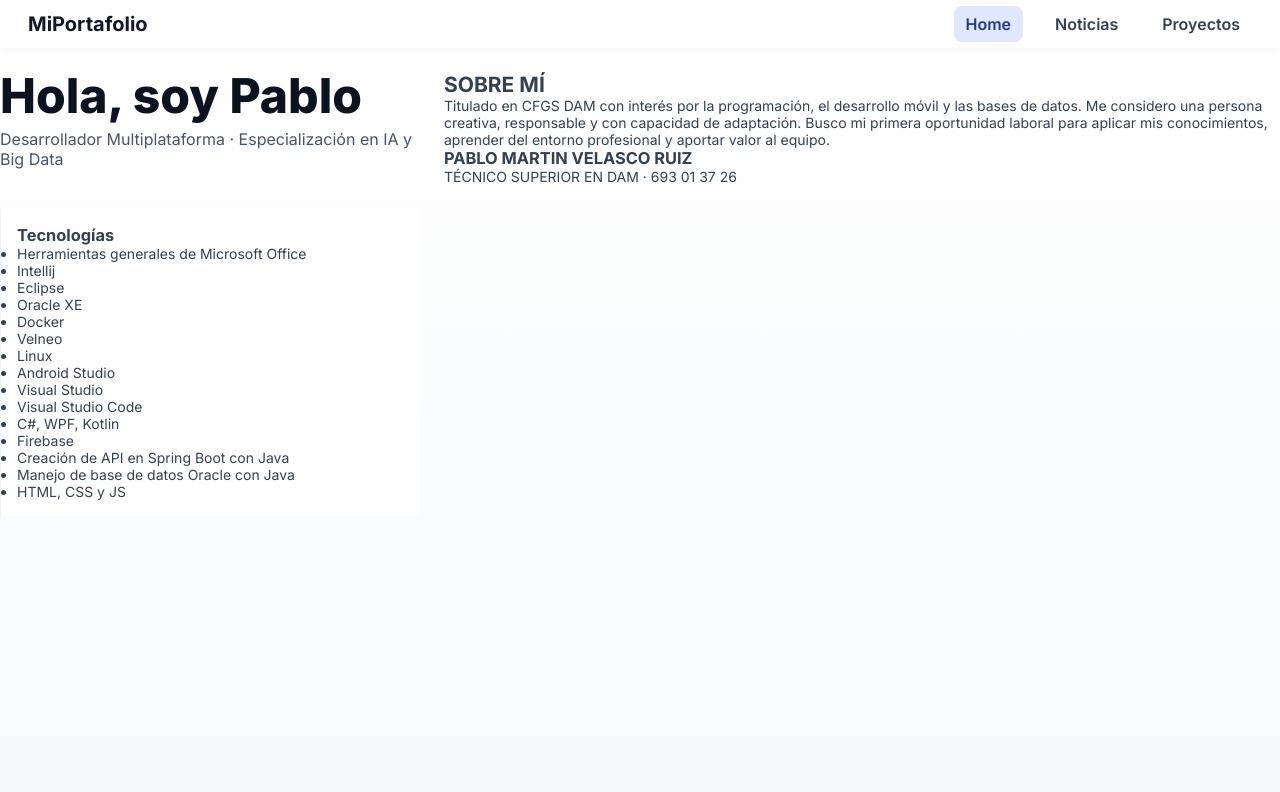
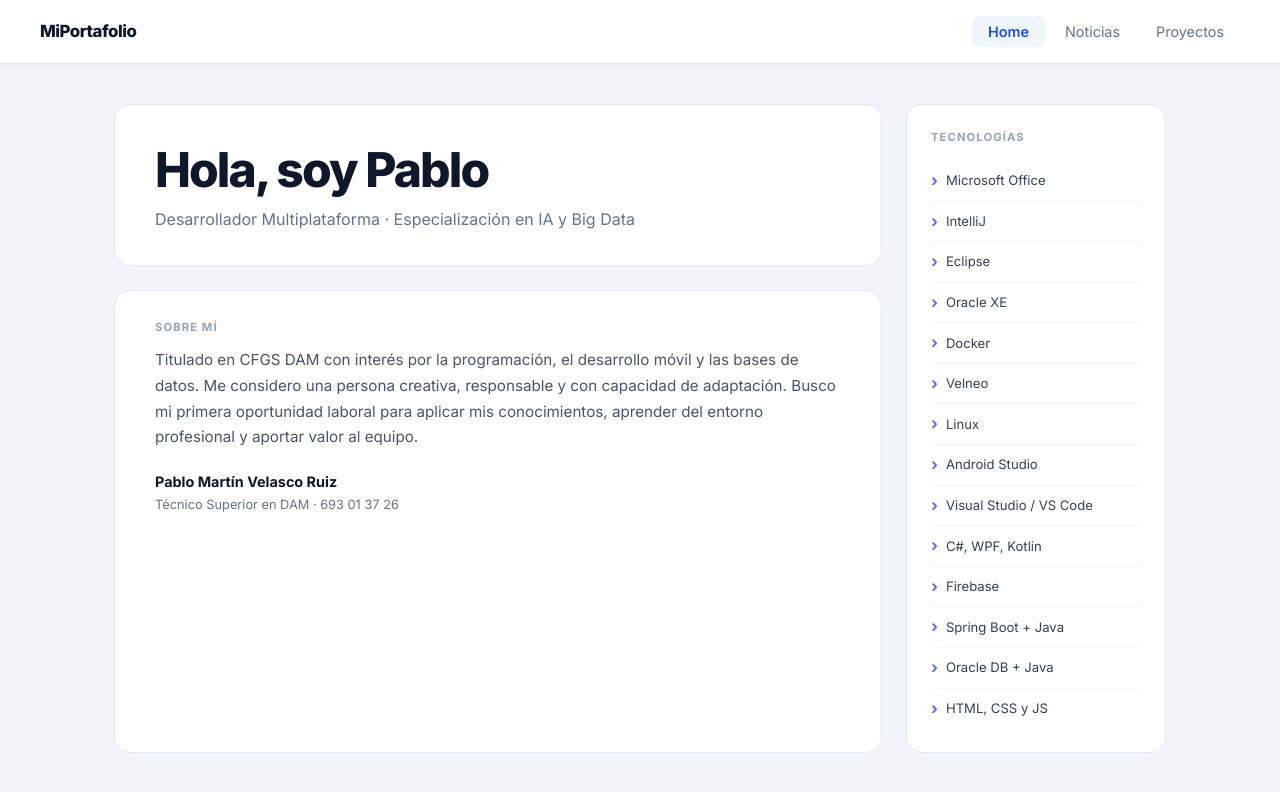
Before and after one commit to pablo2005-source/pablo2005-source.github.io, an Angular app: page /#/ in a window 1280 px wide. Shown: the top 792 px of the page. Built offline with nearby package versions, Linux system fonts and the light colour scheme.

Commit message:
preparado portfolio

```diff
--- a/src/app/layout/navbar/navbar.css
+++ b/src/app/layout/navbar/navbar.css
@@ -2,56 +2,75 @@
   display: flex;
   justify-content: space-between;
   align-items: center;
-  padding: 12px 28px;
-  background: rgba(255,255,255,0.9);
-  box-shadow: 0 2px 6px rgba(15,23,42,0.04);
+  padding: 0 40px;
+  height: 64px;
+  background: #fff;
+  border-bottom: 1px solid #e2e8f0;
   position: sticky;
   top: 0;
   z-index: 100;
+  box-shadow: 0 1px 3px rgba(15,23,42,0.06);
 }
 
 .logo {
-  font-size: 20px;
-  font-weight: 700;
+  font-size: 1.05rem;
+  font-weight: 800;
   color: #0f172a;
+  letter-spacing: -0.03em;
 }
 
 .nav-links {
-  list-style: none;
   display: flex;
-  gap: 20px;
+  gap: 4px;
   align-items: center;
 }
 
 .nav-links a {
-  text-decoration: none;
-  color: #334155;
-  font-weight: 600;
-  padding: 8px 12px;
+  font-size: 0.9rem;
+  font-weight: 500;
+  color: #64748b;
+  padding: 7px 16px;
   border-radius: 8px;
+  transition: background 0.15s, color 0.15s;
 }
 
 .nav-links a:hover {
-  background: #eef2ff;
-  color: #1e40af;
+  background: #f1f5f9;
+  color: #0f172a;
 }
 
-/* Mobile */
+.nav-links a.active {
+  background: #eff6ff;
+  color: #1d4ed8;
+  font-weight: 600;
+}
+
 .hamburger {
   display: none;
-  background: transparent;
+  background: none;
   border: none;
-  font-size: 20px;
+  font-size: 22px;
+  cursor: pointer;
+  padding: 4px 8px;
+  color: #334155;
 }
 
 @media (max-width: 700px) {
+  .navbar { padding: 0 20px; }
   .hamburger { display: block; }
-  .nav-links { display: none; position: absolute; right: 16px; top: 64px; background: white; padding: 12px; border-radius: 8px; box-shadow: 0 6px 18px rgba(15,23,42,0.08); flex-direction: column; }
+  .nav-links {
+    display: none;
+    position: absolute;
+    top: 68px;
+    right: 16px;
+    background: #fff;
+    border: 1px solid #e2e8f0;
+    border-radius: 12px;
+    box-shadow: 0 10px 30px rgba(15,23,42,0.12);
+    flex-direction: column;
+    padding: 8px;
+    min-width: 160px;
+  }
   .nav-links.open { display: flex; }
-  .nav-links li { margin: 6px 0; }
+  .nav-links a { display: block; border-radius: 8px; padding: 10px 16px; }
 }
-
-.nav-links a.active {
-  background: #e0e7ff;
-  color: #1e3a8a;
-}
--- a/src/app/pages/home/home.css
+++ b/src/app/pages/home/home.css
@@ -1,44 +1,121 @@
 .home {
-  padding: 24px 0;
+  max-width: 1100px;
+  margin: 0 auto;
+  padding: 40px 24px;
+  display: grid;
+  grid-template-columns: 1fr 260px;
+  grid-template-rows: auto 1fr;
+  gap: 24px;
 }
 
-.hero {
-  padding: 24px;
-}
-
-.hero-grid {
-  display: grid;
-  grid-template-columns: 420px 1fr;
-  gap: 24px;
-  align-items: start;
+/* ─── Hero ─────────────────── */
+.hero-left {
+  grid-column: 1;
+  background: #fff;
+  border-radius: 16px;
+  padding: 40px 40px 32px;
+  border: 1px solid #e2e8f0;
 }
 
 .hero-left h1 {
-  font-size: 48px;
-  line-height: 1.02;
-  font-weight: 800;
-  color: #0b1220;
+  font-size: clamp(2rem, 5vw, 3rem);
+  font-weight: 900;
+  color: #0f172a;
+  letter-spacing: -0.04em;
+  line-height: 1.05;
 }
 
-.hero-left p {
-  color: #475569;
-  margin-top: 8px;
+.hero-left .lead {
+  margin-top: 12px;
+  font-size: 1rem;
+  color: #64748b;
+  font-weight: 400;
 }
 
+/* ─── About ────────────────── */
 .about {
-  color: #334155;
-  font-size: 14px;
+  grid-column: 1;
+  background: #fff;
+  border-radius: 16px;
+  padding: 28px 40px;
+  border: 1px solid #e2e8f0;
 }
 
-.techs {
-  background: #fff;
-  border-left: 1px solid #eef2ff;
-  padding: 16px;
-  font-size: 14px;
-  color: #334155;
+.about .section-label {
+  font-size: 0.7rem;
+  font-weight: 700;
+  letter-spacing: 0.1em;
+  text-transform: uppercase;
+  color: #94a3b8;
+  margin-bottom: 10px;
 }
 
-@media (max-width: 900px) {
-  .hero-grid { grid-template-columns: 1fr; }
-  .techs { order: 3; }
+.about .bio {
+  color: #475569;
+  font-size: 0.95rem;
+  line-height: 1.7;
 }
+
+.about .person-name {
+  margin-top: 20px;
+  font-size: 0.9rem;
+  font-weight: 700;
+  color: #0f172a;
+}
+
+.about .person-title {
+  font-size: 0.8rem;
+  color: #64748b;
+  margin-top: 2px;
+}
+
+/* ─── Techs sidebar ────────── */
+.techs {
+  grid-column: 2;
+  grid-row: 1 / 3;
+  background: #fff;
+  border-radius: 16px;
+  padding: 24px;
+  border: 1px solid #e2e8f0;
+  position: sticky;
+  top: 80px;
+  align-self: start;
+}
+
+.techs .section-label {
+  font-size: 0.7rem;
+  font-weight: 700;
+  letter-spacing: 0.1em;
+  text-transform: uppercase;
+  color: #94a3b8;
+  margin-bottom: 14px;
+}
+
+.techs ul li {
+  font-size: 0.82rem;
+  color: #334155;
+  padding: 7px 0;
+  border-bottom: 1px solid #f1f5f9;
+  display: flex;
+  align-items: center;
+  gap: 8px;
+}
+
+.techs ul li:last-child { border-bottom: none; }
+
+.techs ul li::before {
+  content: '›';
+  color: #6366f1;
+  font-size: 1rem;
+  font-weight: 700;
+  flex-shrink: 0;
+}
+
+@media (max-width: 768px) {
+  .home {
+    grid-template-columns: 1fr;
+    padding: 20px 16px;
+  }
+  .techs { grid-column: 1; grid-row: auto; position: static; }
+  .hero-left, .about { padding: 24px 20px; }
+}
--- a/src/app/pages/home/home.html
+++ b/src/app/pages/home/home.html
@@ -1,38 +1,37 @@
-<section class="home container">
-  <div class="hero-grid">
+<section class="home">
   <div class="hero-left">
     <h1>Hola, soy Pablo</h1>
     <p class="lead">Desarrollador Multiplataforma · Especialización en IA y Big Data</p>
   </div>
 
   <div class="about">
-      <h2>SOBRE MÍ</h2>
-      <p>
-        Titulado en CFGS DAM con interés por la programación, el desarrollo móvil y las bases de datos. Me considero una persona creativa, responsable y con capacidad de adaptación. Busco mi primera oportunidad laboral para aplicar mis conocimientos, aprender del entorno profesional y aportar valor al equipo.
+    <p class="section-label">Sobre mí</p>
+    <p class="bio">
+      Titulado en CFGS DAM con interés por la programación, el desarrollo móvil y las bases de datos.
+      Me considero una persona creativa, responsable y con capacidad de adaptación.
+      Busco mi primera oportunidad laboral para aplicar mis conocimientos, aprender del entorno profesional y aportar valor al equipo.
     </p>
-      <h3>PABLO MARTIN VELASCO RUIZ</h3>
-      <p>TÉCNICO SUPERIOR EN DAM · 693 01 37 26</p>
+    <p class="person-name">Pablo Martín Velasco Ruiz</p>
+    <p class="person-title">Técnico Superior en DAM · 693 01 37 26</p>
   </div>
 
   <aside class="techs">
-      <h3>Tecnologías</h3>
+    <p class="section-label">Tecnologías</p>
     <ul>
-        <li>Herramientas generales de Microsoft Office</li>
-        <li>Intellij</li>
+      <li>Microsoft Office</li>
+      <li>IntelliJ</li>
       <li>Eclipse</li>
       <li>Oracle XE</li>
       <li>Docker</li>
       <li>Velneo</li>
       <li>Linux</li>
       <li>Android Studio</li>
-        <li>Visual Studio</li>
-        <li>Visual Studio Code</li>
+      <li>Visual Studio / VS Code</li>
       <li>C#, WPF, Kotlin</li>
       <li>Firebase</li>
-        <li>Creación de API en Spring Boot con Java</li>
-        <li>Manejo de base de datos Oracle con Java</li>
+      <li>Spring Boot + Java</li>
+      <li>Oracle DB + Java</li>
       <li>HTML, CSS y JS</li>
     </ul>
   </aside>
-  </div>
 </section>
--- a/src/app/pages/news/news.html
+++ b/src/app/pages/news/news.html
@@ -2,11 +2,13 @@
   <h2>Noticias</h2>
 
   <ng-container *ngIf="!contentHtml; else detail">
-    <ul>
-      <li *ngFor="let item of items">
-        <a (click)="open(item)">{{ item.title }} <small>- {{ item.date }}</small></a>
-      </li>
-    </ul>
+    <div class="news-card" *ngFor="let item of items" (click)="open(item)">
+      <div>
+        <p class="card-title">{{ item.title }}</p>
+        <p class="card-date">{{ item.date }}</p>
+      </div>
+      <span class="arrow">&rsaquo;</span>
+    </div>
     <p *ngIf="items.length === 0" class="empty">No hay noticias. Añade archivos Markdown en <code>src/assets/content/news</code>.</p>
   </ng-container>
 
@@ -14,7 +16,7 @@
     <article class="news-detail">
       <h3>{{ title }}</h3>
       <div [innerHTML]="contentHtml"></div>
-      <p><a routerLink="/noticias">Volver a la lista</a></p>
+      <a class="back-link" routerLink="/noticias">← Volver a la lista</a>
     </article>
   </ng-template>
 </section>
--- a/src/app/pages/projects/projects.html
+++ b/src/app/pages/projects/projects.html
@@ -1,18 +1,22 @@
 <section class="projects">
   <h2>Proyectos</h2>
 
-  <div *ngIf="!content">
-    <ul>
-      <li *ngFor="let item of items">
-        <a (click)="open(item)">{{ item.title }} <small>- {{ item.date }}</small></a>
-      </li>
-    </ul>
-    <p *ngIf="items.length === 0">No hay proyectos. Añade archivos Markdown en <code>src/assets/content/projects</code>.</p>
-  </div>
+  <ng-container *ngIf="!content; else detail">
+    <div class="project-card" *ngFor="let item of items" (click)="open(item)">
+      <div>
+        <p class="card-title">{{ item.title }}</p>
+        <p class="card-date">{{ item.date }}</p>
+      </div>
+      <span class="arrow">&rsaquo;</span>
+    </div>
+    <p *ngIf="items.length === 0" class="empty">No hay proyectos. Añade archivos Markdown en <code>src/assets/content/projects</code>.</p>
+  </ng-container>
 
-  <article *ngIf="content">
-    <h3>{{ title }}</h3>
-    <pre>{{ content }}</pre>
-    <p><a routerLink="/proyectos">Volver a la lista</a></p>
-  </article>
+  <ng-template #detail>
+    <article class="project-detail">
+      <h3>{{ title }}</h3>
+      <pre>{{ content }}</pre>
+      <a class="back-link" routerLink="/proyectos">← Volver a la lista</a>
+    </article>
+  </ng-template>
 </section>
--- a/src/styles.css
+++ b/src/styles.css
@@ -1,41 +1,33 @@
-/* You can add global styles to this file, and also import other style files */
+@import "tailwindcss";
 
-@tailwind base;
-@tailwind components;
-@tailwind utilities;
-/* src/styles.css */
+/* ── Global reset ─────────────────────────────────────── */
+*, *::before, *::after { box-sizing: border-box; }
+
 html, body {
   height: 100%;
   margin: 0;
   padding: 0;
 }
 
-* {
-  margin: 0;
-  padding: 0;
-  box-sizing: border-box;
+body {
+  font-family: 'Inter', system-ui, -apple-system, 'Segoe UI', Roboto, sans-serif;
+  background: #f1f5f9;
+  color: #1e293b;
+  -webkit-font-smoothing: antialiased;
+  line-height: 1.6;
 }
 
-body {
-  font-family: 'Inter', system-ui, -apple-system, "Segoe UI", Roboto, "Helvetica Neue", Arial;
-  background: linear-gradient(180deg, #ffffff 0%, #f7f9fb 100%);
-  color: #111827;
-  -webkit-font-smoothing: antialiased;
-  -moz-osx-font-smoothing: grayscale;
+/* ── Re-establish browser typographic defaults stripped by Preflight ── */
+h1, h2, h3, h4, h5, h6 { font-weight: 700; line-height: 1.2; margin: 0; }
+h1 { font-size: 2.8rem; }
+h2 { font-size: 1.4rem; }
+h3 { font-size: 1rem; }
+p  { margin: 0; }
+ul { list-style: none; padding: 0; margin: 0; }
+a  { color: inherit; text-decoration: none; }
+
+.page-content {
+  max-width: 1100px;
+  margin: 0 auto;
+  padding: 40px 24px;
 }
-
-.container {
-  min-height: calc(100vh - 70px);
-  padding: 24px 40px;
-}
-
-.page-grid {
-  display: grid;
-  grid-template-columns: 1fr 320px;
-  gap: 24px;
-  align-items: start;
-}
-
-@media (max-width: 900px) {
-  .page-grid { grid-template-columns: 1fr; }
-}
```
Also changed, not shown: src/app/pages/news/news.css (+89 -9 lines), src/app/pages/projects/projects.css (+91 -4 lines). Lines whose indentation alone changed are shown as unchanged.
